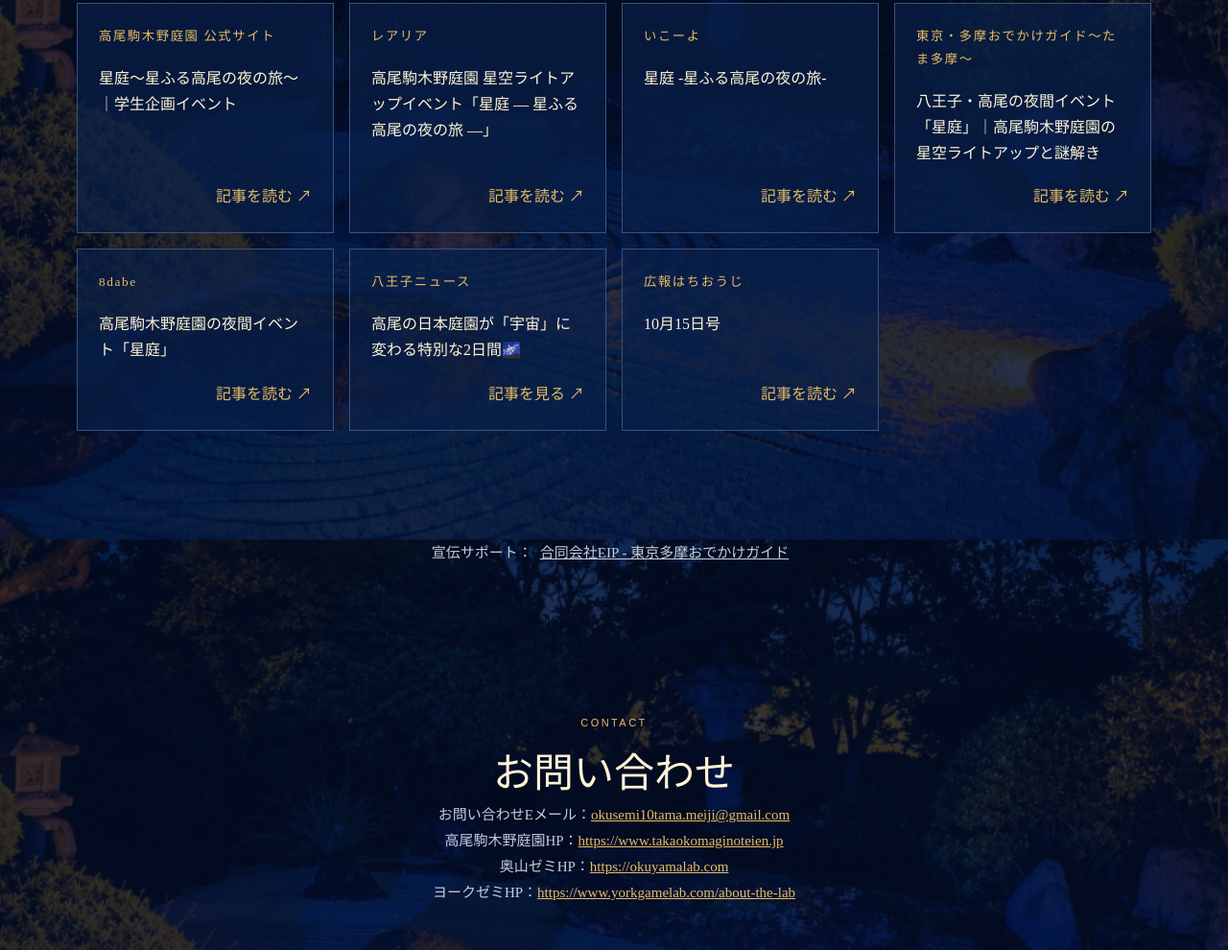
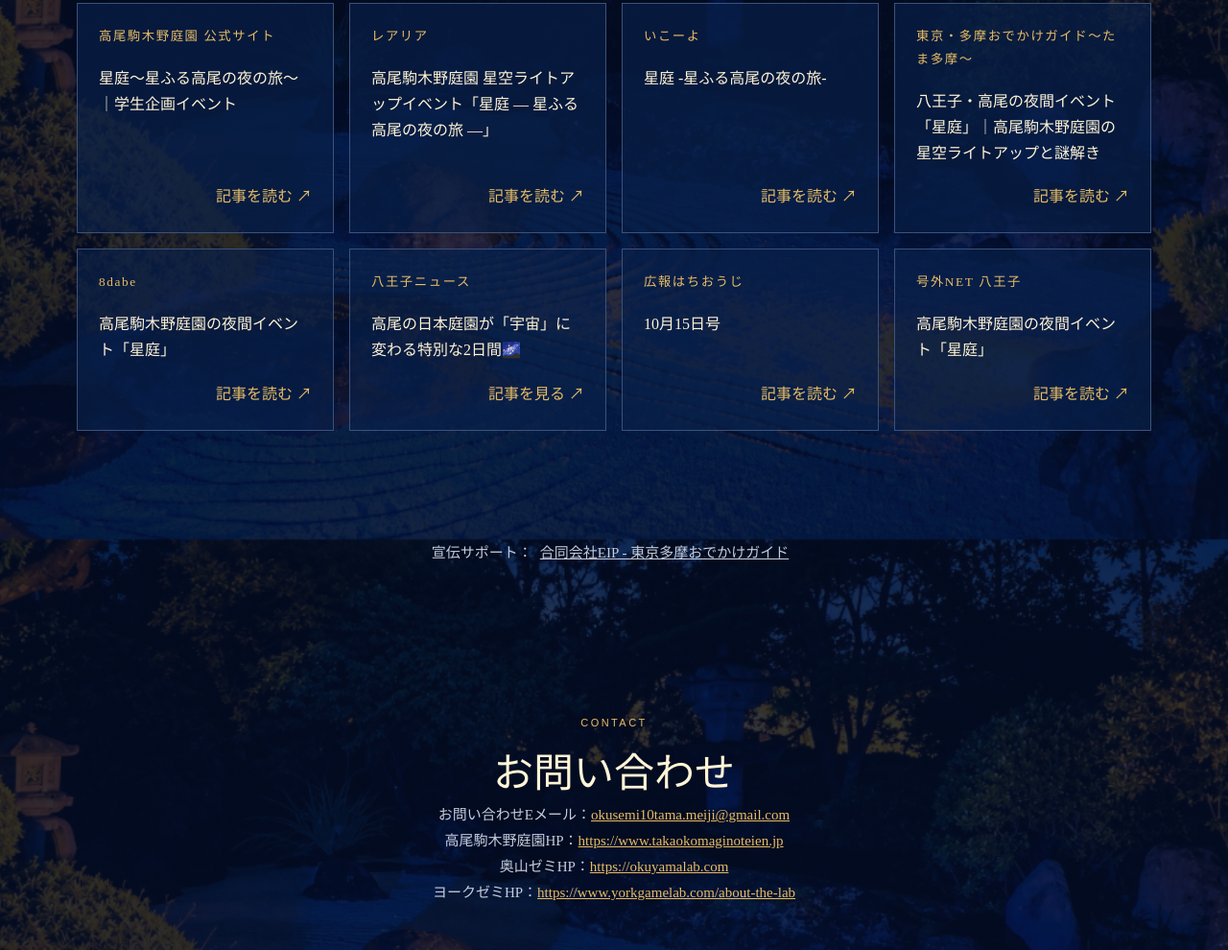
Before and after one commit to ranhai613/takaostep-york-web, a plain HTML site: page docs/index.html in a window 1280 px wide. Shown: the part 9038-10028 px from the top of the page at 96% size. Drawn offline with Linux system fonts and the light colour scheme.

Commit message:
update site on demand

```diff
--- a/docs/index.html
+++ b/docs/index.html
@@ -166,6 +166,7 @@
         <a href="https://8dabe.com/2026/10/13/hoshiniwa/" target="_blank" rel="noopener noreferrer" style="display:flex;flex-direction:column;min-height:190px;padding:22px;background:rgba(10,33,74,.68);border:1px solid var(--line);text-decoration:none;transition:transform .2s,border-color .2s"><small style="color:var(--gold);letter-spacing:.12em">8dabe</small><strong style="margin-top:18px;font-size:16px;font-weight:normal;line-height:1.7">高尾駒木野庭園の夜間イベント「星庭」</strong><span style="margin-top:auto;padding-top:18px;color:var(--gold);text-align:right">記事を読む ↗</span></a>
         <a href="https://www.instagram.com/p/DegzThtlCO2/?exln=cTU0NDR0NHI4eGJv" target="_blank" rel="noopener noreferrer" style="display:flex;flex-direction:column;min-height:190px;padding:22px;background:rgba(10,33,74,.68);border:1px solid var(--line);text-decoration:none;transition:transform .2s,border-color .2s"><small style="color:var(--gold);letter-spacing:.12em">八王子ニュース</small><strong style="margin-top:18px;font-size:16px;font-weight:normal;line-height:1.7">高尾の日本庭園が「宇宙」に変わる特別な2日間🌌</strong><span style="margin-top:auto;padding-top:18px;color:var(--gold);text-align:right">記事を見る ↗</span></a>
         <a href="https://www.city.hachioji.tokyo.jp/contents/kouhou/001/p037691_d/fil/koho1015.pdf" target="_blank" rel="noopener noreferrer" style="display:flex;flex-direction:column;min-height:190px;padding:22px;background:rgba(10,33,74,.68);border:1px solid var(--line);text-decoration:none;transition:transform .2s,border-color .2s"><small style="color:var(--gold);letter-spacing:.12em">広報はちおうじ</small><strong style="margin-top:18px;font-size:16px;font-weight:normal;line-height:1.7">10月15日号</strong><span style="margin-top:auto;padding-top:18px;color:var(--gold);text-align:right">記事を読む ↗</span></a>
+        <a href="https://hachioji.goguynet.jp/2026/10/16/komagino-teien-3/" target="_blank" rel="noopener noreferrer" style="display:flex;flex-direction:column;min-height:190px;padding:22px;background:rgba(10,33,74,.68);border:1px solid var(--line);text-decoration:none;transition:transform .2s,border-color .2s"><small style="color:var(--gold);letter-spacing:.12em">号外NET 八王子</small><strong style="margin-top:18px;font-size:16px;font-weight:normal;line-height:1.7">高尾駒木野庭園の夜間イベント「星庭」</strong><span style="margin-top:auto;padding-top:18px;color:var(--gold);text-align:right">記事を読む ↗</span></a>
       </div>
     </section>
     <p class="media-support">宣伝サポート：<a href="https://tokyo-tamaguide.com/" target="_blank" rel="noopener noreferrer">合同会社EIP - 東京多摩おでかけガイド</a></p>
```
